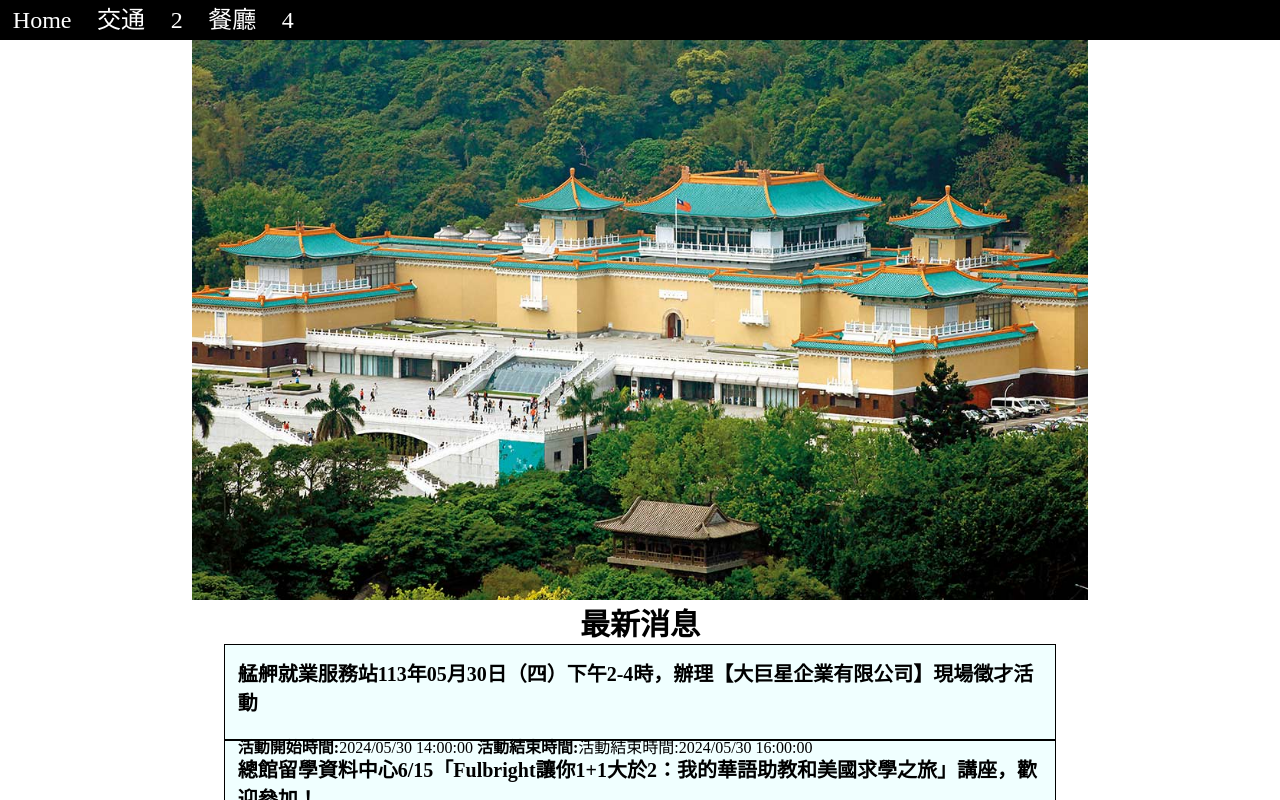
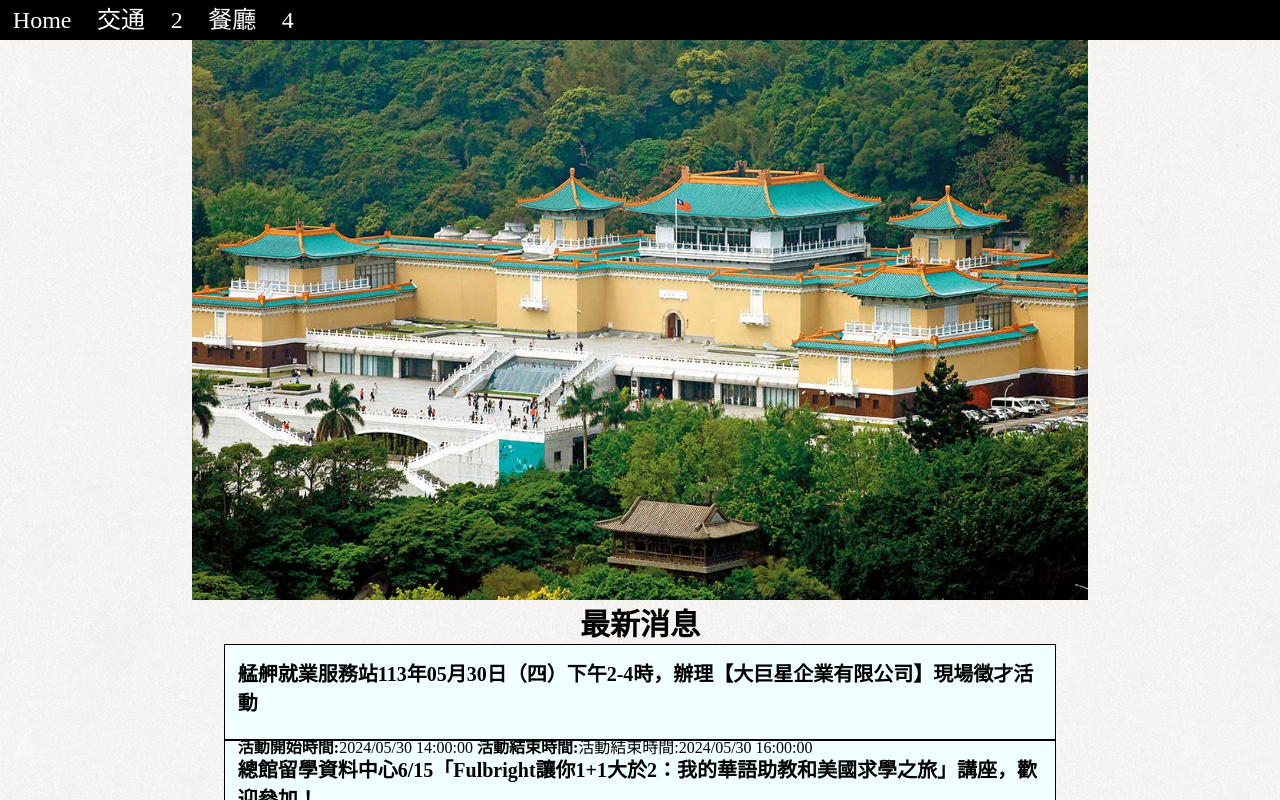
Before and after one commit to wuuuu0410/0517groupProject, a Vue app: page / in a window 1280 px wide. Shown: the top 800 px of the page. Built offline with nearby package versions, Linux system fonts and the light colour scheme.

Commit message:
add 背景

```diff
--- a/src/assets/main.scss
+++ b/src/assets/main.scss
@@ -3,3 +3,7 @@
     margin: 0;
     box-sizing: border-box;
 }
+
+body{
+    background-image: url(/紙.jpg);
+}
--- a/src/views/HomeView.vue
+++ b/src/views/HomeView.vue
@@ -85,4 +85,5 @@ p{
     font-size: 30px;
     font-weight: 900;
 }
+
 </style>
```
Also changed, not shown: public/紙.jpg (added).
